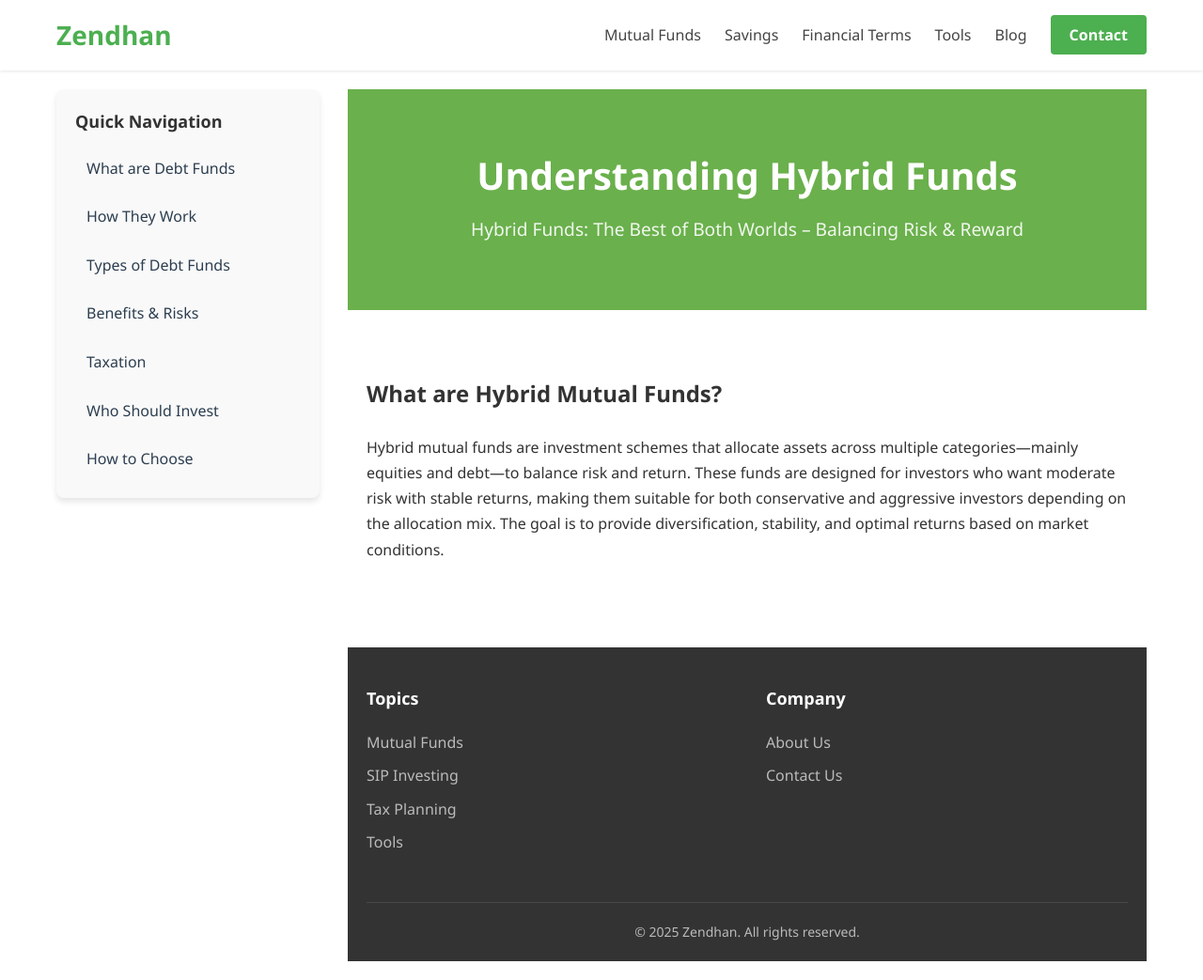
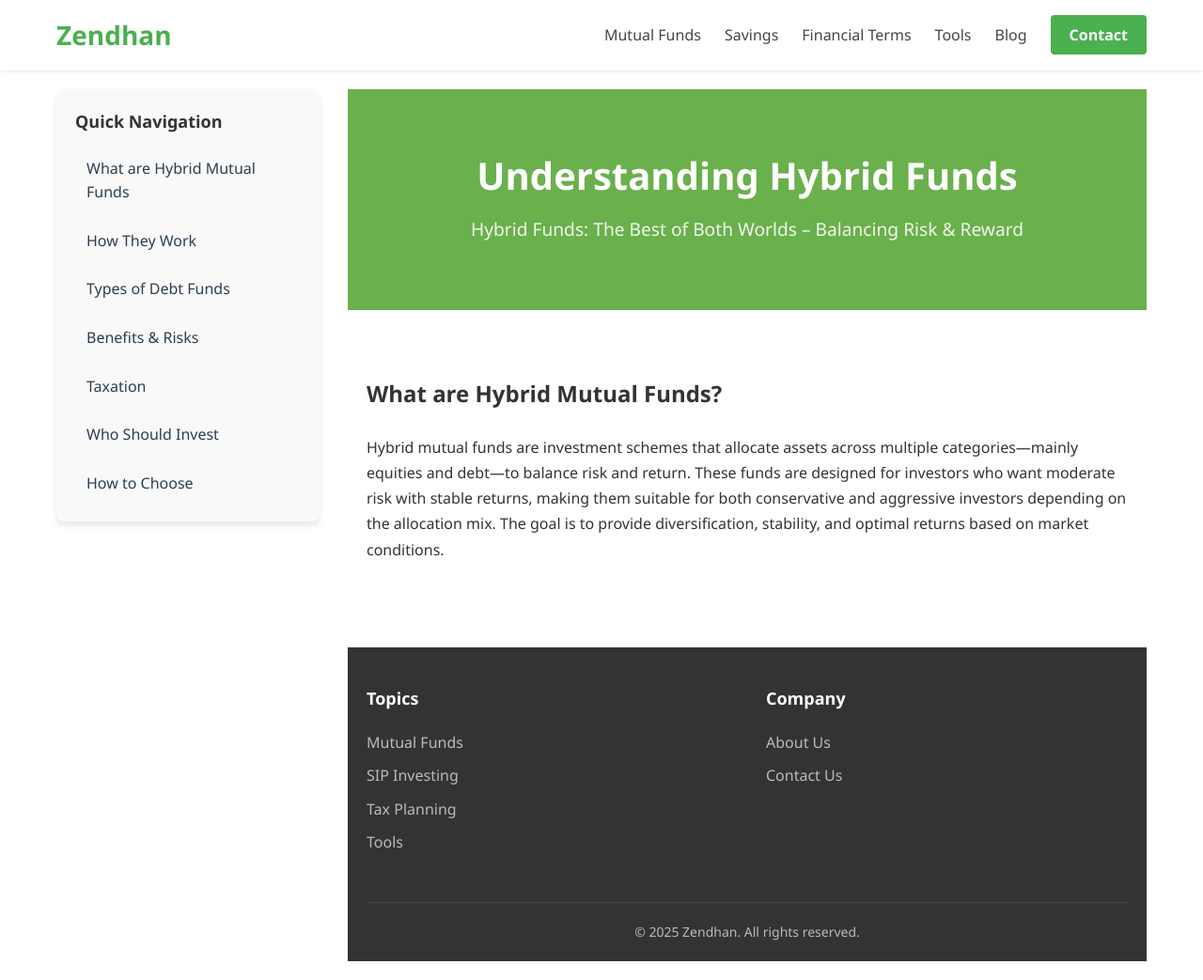
Before and after one commit to nandan11/zendhan, a Jekyll site: the page built from hybrid-funds.html, in a window 1280 px wide and 1043 px high. Shown: the whole window at 94% size. Built offline with Jekyll 4.4.1, drawn with Linux system fonts in a browser that asks for light colours.

Commit message:
Update hybrid-funds.html

```diff
--- a/hybrid-funds.html
+++ b/hybrid-funds.html
@@ -9,7 +9,7 @@ custom_css:
   <nav class="quick-navigation">
     <h3>Quick Navigation</h3>
     <ul>
-      <li><a href="#what-are-debt-funds">What are Debt Funds</a></li>
+      <li><a href="#what-are-hybrid-funds">What are Hybrid Mutual Funds</a></li>
       <li><a href="#how-they-work">How They Work</a></li>
       <li><a href="#types-of-debt-funds">Types of Debt Funds</a></li>
       <li><a href="#benefits-risks">Benefits & Risks</a></li>
```
